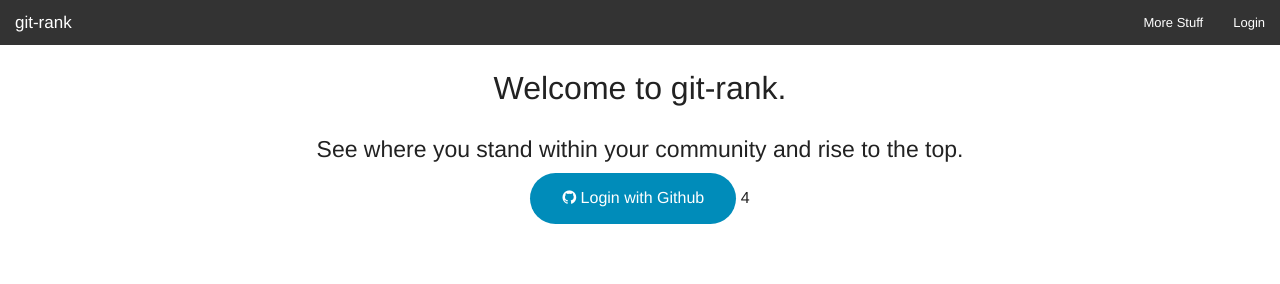
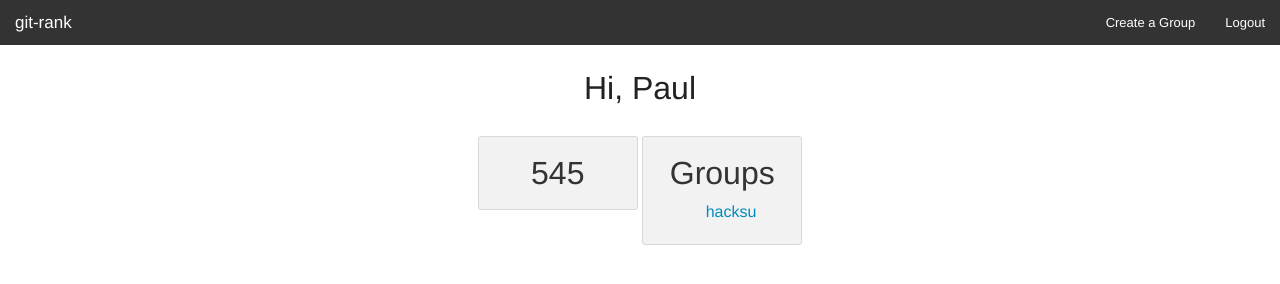
Before and after one commit to robinbonatesta/git-rank-front, a website: page index.html in a window 1280 px wide. Drawn offline with Linux system fonts and the light colour scheme.

Commit message:
add login view and user profile view

```diff
--- a/css/style.css
+++ b/css/style.css
@@ -0,0 +1,15 @@
+.panel{
+
+  width: 10rem;
+  display: inline-block;
+  vertical-align: text-top;
+
+}
+
+li{
+
+  list-style-position:inside;
+  list-style-type: none;
+  text-align: center;
+
+}
--- a/index.html
+++ b/index.html
@@ -15,6 +15,7 @@
 <body data-ng-app="app">
 
 
+
   <!-------------------- Nav Bar -------------------------->
   <nav class="top-bar" data-topbar role="navigation">
     <ul class="title-area">
@@ -22,22 +23,36 @@
         <h1><a href="#">git-rank</a></h1>
       </li>
     </ul>
-
     <section class="top-bar-section">
       <!-- Right Nav Section -->
       <ul class="right">
-        <li><a href='#'>More Stuff</a></li>
-        <li><a href="#">Login</a></li>
+        <li><a href='#'>Create a Group</a></li>
+        <li><a href="#">Logout</a></li>
 
       </ul>
     </section>
   </nav>
 
-  <div class="row text-center">
-    <h1>Welcome to git-rank.</h1>
-    <h4>See where you stand within your community and rise to the top. </h4>
-    <a href="#" id="login" class="button round centered"> <i class="fa fa-github"></i> Login with Github</a> {{1+3}}
+<!-- Need to add ng-controller="userController" -->
+<div class="row text-center">
+  <h1>Hi, Paul{{user.name}} </h1>
+</div>
+<div class="row text-center">
+  <div class="panel radius" id="score_card">
+    <h1>{{user.score}} 545</h1>
   </div>
+  <div class="panel radius" id="groups">
+    <h1>Groups</h1>
+    <ul>
+    <li ng-repeat="group in user.groups | orderBy:user.group.name">
+      <a href="#">{{group.name}}hackathons</a>
+    </li>
+    <li>
+      <a href="#">{{group.name}}hacksu</a>
+    </li>
+  </ul>
+  </div>
+</div>
 
 </body>
 </html>
```
Also changed, not shown: app/views/login.html (+19 -1 lines), app/views/userProfile.html (added), 1 other file.
